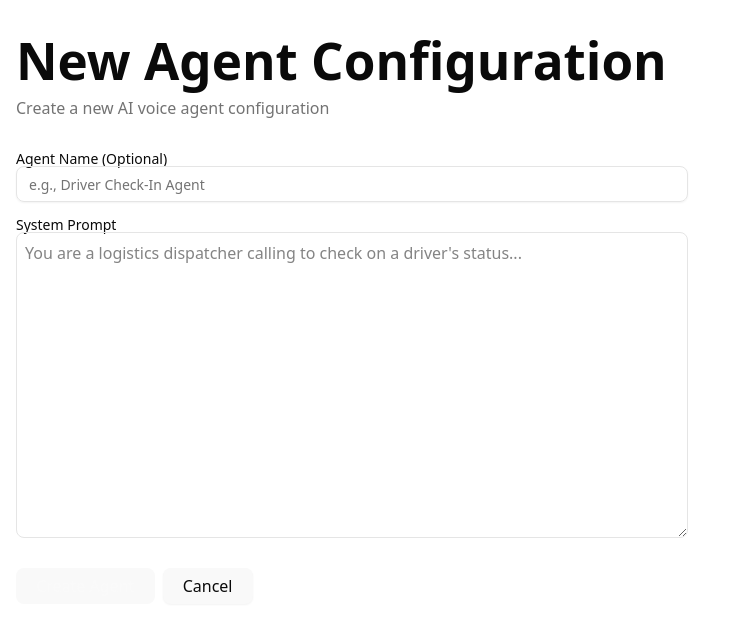
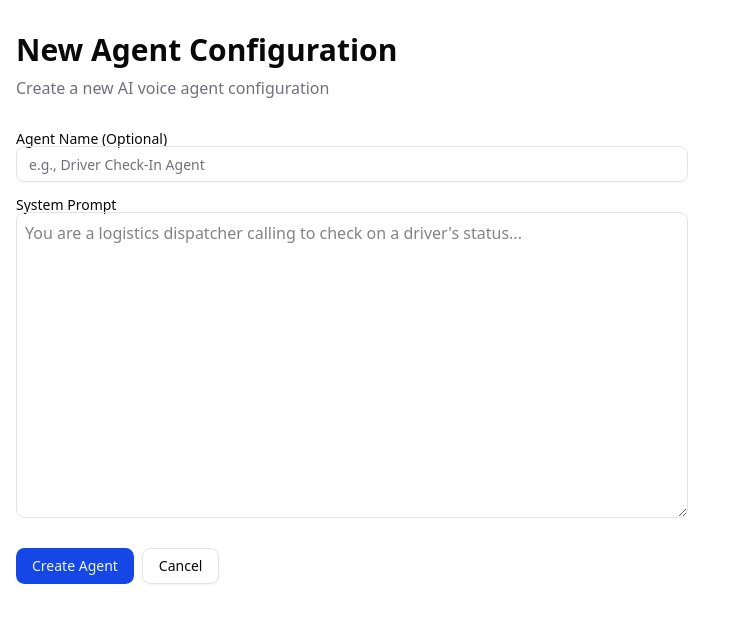
Before and after one commit to Gchahm/retell-ai-agent-builder, a React app in the folder frontend/: page /new in a window 1280 px wide. Shown: the top 630 px of the page, without its empty margins (0-735 px from the left). Built offline with nearby package versions, Linux system fonts and the light colour scheme; the HTML template or start-up script is replaced by a standard one; what @kubb/plugin-client would draw is missing.

Commit message:
Update CSS variables and remove unnecessary styles for theme simplification

```diff
--- a/frontend/src/index.css
+++ b/frontend/src/index.css
@@ -4,114 +4,76 @@
 @custom-variant dark (&:is(.dark *));
 
 :root {
-  font-family: system-ui, Avenir, Helvetica, Arial, sans-serif;
-  line-height: 1.5;
-  font-weight: 400;
-
-  color-scheme: light dark;
-  color: rgba(255, 255, 255, 0.87);
-  background-color: #242424;
-
-  font-synthesis: none;
-  text-rendering: optimizeLegibility;
-  -webkit-font-smoothing: antialiased;
-  -moz-osx-font-smoothing: grayscale;
-  --radius: 0.625rem;
+  --radius: 0.65rem;
   --background: oklch(1 0 0);
-  --foreground: oklch(0.145 0 0);
+  --foreground: oklch(0.141 0.005 285.823);
   --card: oklch(1 0 0);
-  --card-foreground: oklch(0.145 0 0);
+  --card-foreground: oklch(0.141 0.005 285.823);
   --popover: oklch(1 0 0);
-  --popover-foreground: oklch(0.145 0 0);
-  --primary: oklch(0.205 0 0);
-  --primary-foreground: oklch(0.985 0 0);
-  --secondary: oklch(0.97 0 0);
-  --secondary-foreground: oklch(0.205 0 0);
-  --muted: oklch(0.97 0 0);
-  --muted-foreground: oklch(0.556 0 0);
-  --accent: oklch(0.97 0 0);
-  --accent-foreground: oklch(0.205 0 0);
+  --popover-foreground: oklch(0.141 0.005 285.823);
+  --primary: oklch(0.488 0.243 264.376);
+  --primary-foreground: oklch(0.97 0.014 254.604);
+  --secondary: oklch(0.967 0.001 286.375);
+  --secondary-foreground: oklch(0.21 0.006 285.885);
+  --muted: oklch(0.967 0.001 286.375);
+  --muted-foreground: oklch(0.552 0.016 285.938);
+  --accent: oklch(0.967 0.001 286.375);
+  --accent-foreground: oklch(0.21 0.006 285.885);
   --destructive: oklch(0.577 0.245 27.325);
-  --border: oklch(0.922 0 0);
-  --input: oklch(0.922 0 0);
+  --destructive-foreground: oklch(0.577 0.245 27.325);
+  --border: oklch(0.92 0.004 286.32);
+  --input: oklch(0.92 0.004 286.32);
   --ring: oklch(0.708 0 0);
-  --chart-1: oklch(0.646 0.222 41.116);
-  --chart-2: oklch(0.6 0.118 184.704);
-  --chart-3: oklch(0.398 0.07 227.392);
-  --chart-4: oklch(0.828 0.189 84.429);
-  --chart-5: oklch(0.769 0.188 70.08);
+  --chart-1: oklch(0.809 0.105 251.813);
+  --chart-2: oklch(0.623 0.214 259.815);
+  --chart-3: oklch(0.546 0.245 262.881);
+  --chart-4: oklch(0.488 0.243 264.376);
+  --chart-5: oklch(0.424 0.199 265.638);
   --sidebar: oklch(0.985 0 0);
-  --sidebar-foreground: oklch(0.145 0 0);
-  --sidebar-primary: oklch(0.205 0 0);
-  --sidebar-primary-foreground: oklch(0.985 0 0);
-  --sidebar-accent: oklch(0.97 0 0);
-  --sidebar-accent-foreground: oklch(0.205 0 0);
-  --sidebar-border: oklch(0.922 0 0);
+  --sidebar-foreground: oklch(0.141 0.005 285.823);
+  --sidebar-primary: oklch(0.546 0.245 262.881);
+  --sidebar-primary-foreground: oklch(0.97 0.014 254.604);
+  --sidebar-accent: oklch(0.967 0.001 286.375);
+  --sidebar-accent-foreground: oklch(0.21 0.006 285.885);
+  --sidebar-border: oklch(0.92 0.004 286.32);
   --sidebar-ring: oklch(0.708 0 0);
 }
 
-a {
-  font-weight: 500;
-  color: #646cff;
-  text-decoration: inherit;
-}
-a:hover {
-  color: #535bf2;
-}
-
-body {
-  margin: 0;
-  display: flex;
-  place-items: center;
-  min-width: 320px;
-  min-height: 100vh;
-}
-
-h1 {
-  font-size: 3.2em;
-  line-height: 1.1;
-}
-
-button {
-  border-radius: 8px;
-  border: 1px solid transparent;
-  padding: 0.6em 1.2em;
-  font-size: 1em;
-  font-weight: 500;
-  font-family: inherit;
-  background-color: #1a1a1a;
-  cursor: pointer;
-  transition: border-color 0.25s;
-}
-button:hover {
-  border-color: #646cff;
-}
-button:focus,
-button:focus-visible {
-  outline: 4px auto -webkit-focus-ring-color;
-}
-
-@media (prefers-color-scheme: light) {
-  :root {
-    color: #213547;
-    background-color: #ffffff;
-  }
-  a:hover {
-    color: #747bff;
-  }
-  button {
-    background-color: #f9f9f9;
-  }
+.dark {
+  --background: oklch(0.141 0.005 285.823);
+  --foreground: oklch(0.985 0 0);
+  --card: oklch(0.21 0.006 285.885);
+  --card-foreground: oklch(0.985 0 0);
+  --popover: oklch(0.21 0.006 285.885);
+  --popover-foreground: oklch(0.985 0 0);
+  --primary: oklch(0.488 0.243 264.376);
+  --primary-foreground: oklch(0.97 0.014 254.604);
+  --secondary: oklch(0.274 0.006 286.033);
+  --secondary-foreground: oklch(0.985 0 0);
+  --muted: oklch(0.274 0.006 286.033);
+  --muted-foreground: oklch(0.705 0.015 286.067);
+  --accent: oklch(0.274 0.006 286.033);
+  --accent-foreground: oklch(0.985 0 0);
+  --destructive: oklch(0.704 0.191 22.216);
+  --border: oklch(1 0 0 / 10%);
+  --input: oklch(1 0 0 / 15%);
+  --ring: oklch(0.556 0 0);
+  --chart-1: oklch(0.809 0.105 251.813);
+  --chart-2: oklch(0.623 0.214 259.815);
+  --chart-3: oklch(0.546 0.245 262.881);
+  --chart-4: oklch(0.488 0.243 264.376);
+  --chart-5: oklch(0.424 0.199 265.638);
+  --sidebar: oklch(0.21 0.006 285.885);
+  --sidebar-foreground: oklch(0.985 0 0);
+  --sidebar-primary: oklch(0.623 0.214 259.815);
+  --sidebar-primary-foreground: oklch(0.97 0.014 254.604);
+  --sidebar-accent: oklch(0.274 0.006 286.033);
+  --sidebar-accent-foreground: oklch(0.985 0 0);
+  --sidebar-border: oklch(1 0 0 / 10%);
+  --sidebar-ring: oklch(0.439 0 0);
 }
 
 @theme inline {
-  --radius-sm: calc(var(--radius) - 4px);
-  --radius-md: calc(var(--radius) - 2px);
-  --radius-lg: var(--radius);
-  --radius-xl: calc(var(--radius) + 4px);
-  --radius-2xl: calc(var(--radius) + 8px);
-  --radius-3xl: calc(var(--radius) + 12px);
-  --radius-4xl: calc(var(--radius) + 16px);
   --color-background: var(--background);
   --color-foreground: var(--foreground);
   --color-card: var(--card);
@@ -127,6 +89,7 @@
   --color-accent: var(--accent);
   --color-accent-foreground: var(--accent-foreground);
   --color-destructive: var(--destructive);
+  --color-destructive-foreground: var(--destructive-foreground);
   --color-border: var(--border);
   --color-input: var(--input);
   --color-ring: var(--ring);
@@ -135,6 +98,10 @@
   --color-chart-3: var(--chart-3);
   --color-chart-4: var(--chart-4);
   --color-chart-5: var(--chart-5);
+  --radius-sm: calc(var(--radius) - 4px);
+  --radius-md: calc(var(--radius) - 2px);
+  --radius-lg: var(--radius);
+  --radius-xl: calc(var(--radius) + 4px);
   --color-sidebar: var(--sidebar);
   --color-sidebar-foreground: var(--sidebar-foreground);
   --color-sidebar-primary: var(--sidebar-primary);
@@ -143,40 +110,6 @@
   --color-sidebar-accent-foreground: var(--sidebar-accent-foreground);
   --color-sidebar-border: var(--sidebar-border);
   --color-sidebar-ring: var(--sidebar-ring);
-}
-
-.dark {
-  --background: oklch(0.145 0 0);
-  --foreground: oklch(0.985 0 0);
-  --card: oklch(0.205 0 0);
-  --card-foreground: oklch(0.985 0 0);
-  --popover: oklch(0.205 0 0);
-  --popover-foreground: oklch(0.985 0 0);
-  --primary: oklch(0.922 0 0);
-  --primary-foreground: oklch(0.205 0 0);
-  --secondary: oklch(0.269 0 0);
-  --secondary-foreground: oklch(0.985 0 0);
-  --muted: oklch(0.269 0 0);
-  --muted-foreground: oklch(0.708 0 0);
-  --accent: oklch(0.269 0 0);
-  --accent-foreground: oklch(0.985 0 0);
-  --destructive: oklch(0.704 0.191 22.216);
-  --border: oklch(1 0 0 / 10%);
-  --input: oklch(1 0 0 / 15%);
-  --ring: oklch(0.556 0 0);
-  --chart-1: oklch(0.488 0.243 264.376);
-  --chart-2: oklch(0.696 0.17 162.48);
-  --chart-3: oklch(0.769 0.188 70.08);
-  --chart-4: oklch(0.627 0.265 303.9);
-  --chart-5: oklch(0.645 0.246 16.439);
-  --sidebar: oklch(0.205 0 0);
-  --sidebar-foreground: oklch(0.985 0 0);
-  --sidebar-primary: oklch(0.488 0.243 264.376);
-  --sidebar-primary-foreground: oklch(0.985 0 0);
-  --sidebar-accent: oklch(0.269 0 0);
-  --sidebar-accent-foreground: oklch(0.985 0 0);
-  --sidebar-border: oklch(1 0 0 / 10%);
-  --sidebar-ring: oklch(0.556 0 0);
 }
 
 @layer base {
```
